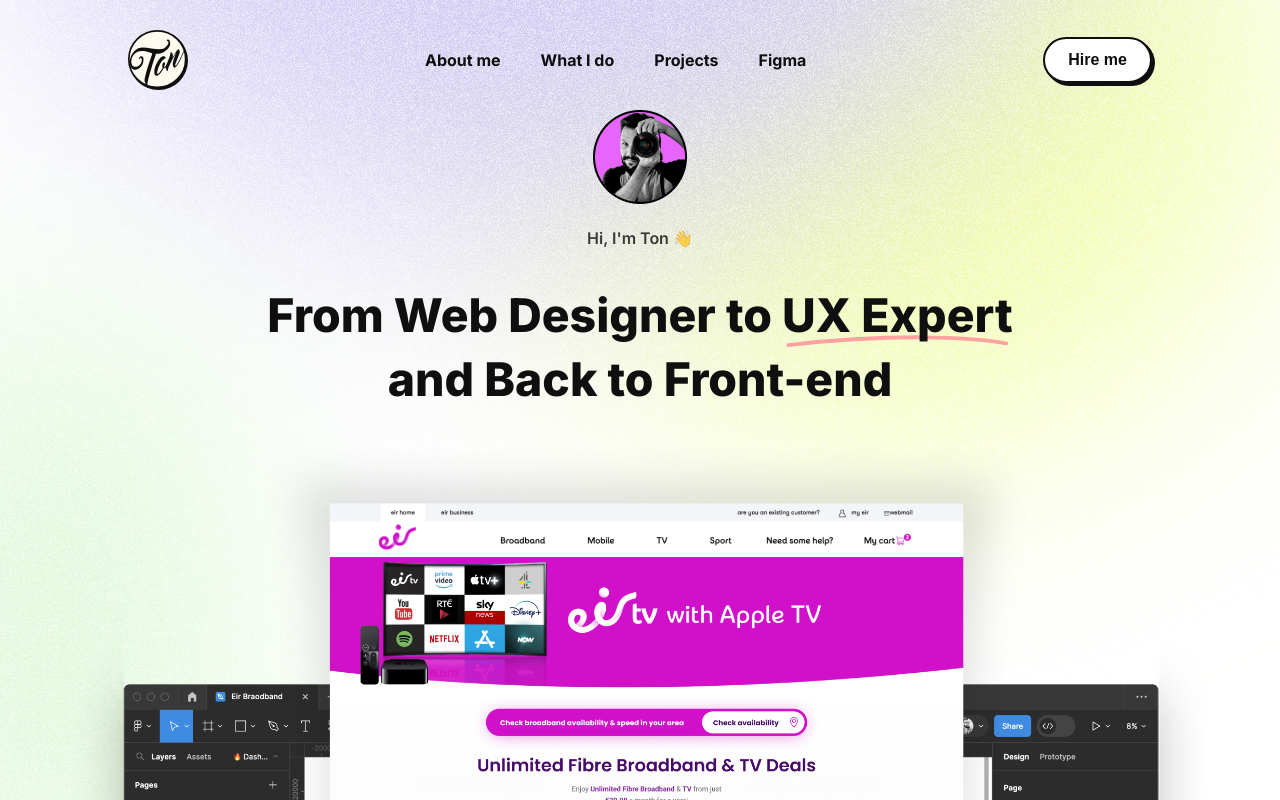
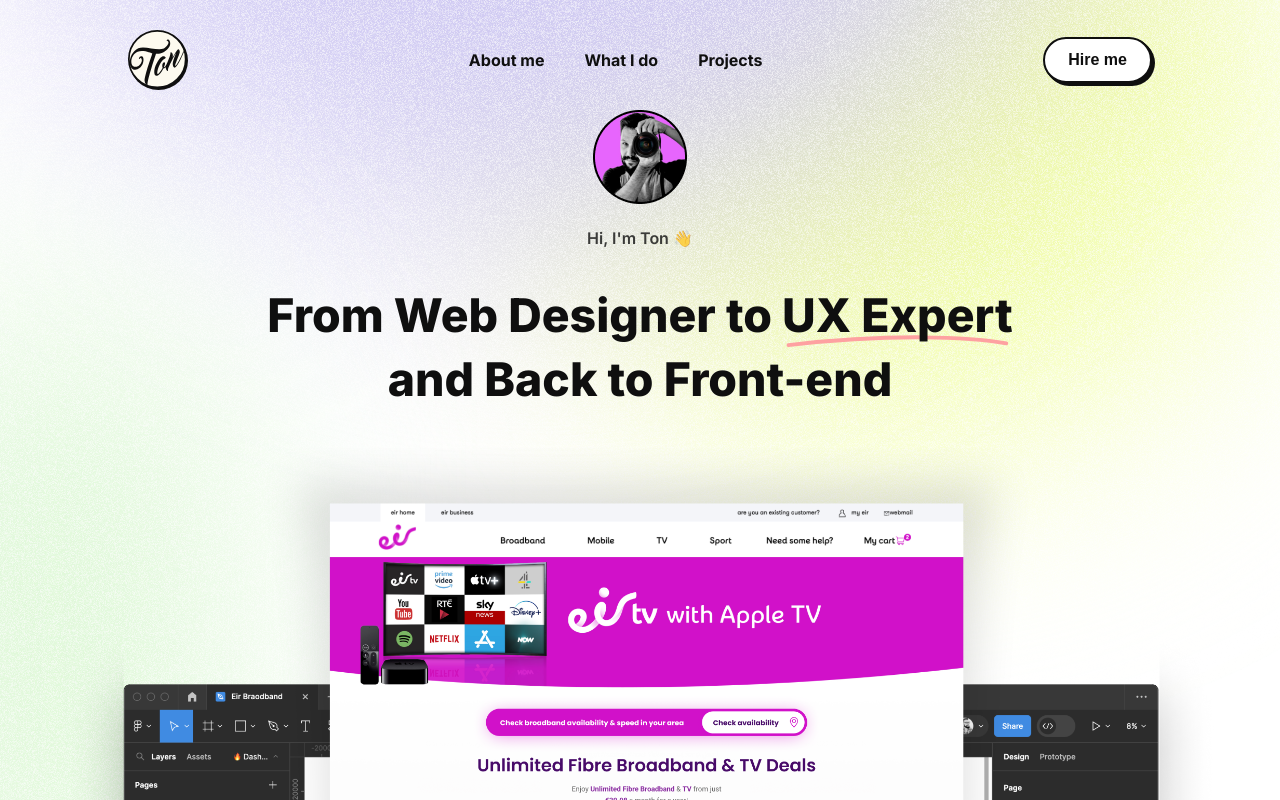
Before and after one commit to welintonfer/portfolio-2024, a React (Vite) app: page / in a window 1280 px wide. Shown: the top 800 px of the page. Built offline with nearby package versions, Linux system fonts and the light colour scheme.

Commit message:
Figma presentation test 7

```diff
--- a/src/Components/HeaderOne.jsx
+++ b/src/Components/HeaderOne.jsx
@@ -65,11 +65,11 @@
                     Projects
                   </RouterLink>
                 </li>
-                <li className="nav-item">
+                {/* <li className="nav-item">
                   <RouterLink className="item-link" to="/ux-audit-habitus">
                     Figma
                   </RouterLink>
-                </li>
+                </li> */}
               </ul>
             </div>
             <div className="ctas">
--- a/src/Pages/Projects/CaseStudy.jsx
+++ b/src/Pages/Projects/CaseStudy.jsx
@@ -107,7 +107,7 @@
                 </div>
               </div>
             </li>
-            {/* <li>
+            <li>
               <div className="top-bar">
                 <div className="left-buttons">
                   <div className="red"></div>
@@ -140,7 +140,7 @@
                   <img src={habitusMobileCover} alt="Habitus Health" />
                 </div>
               </div>
-            </li> */}
+            </li>
             <li>
               <div className="top-bar">
                 <div className="left-buttons">
```
